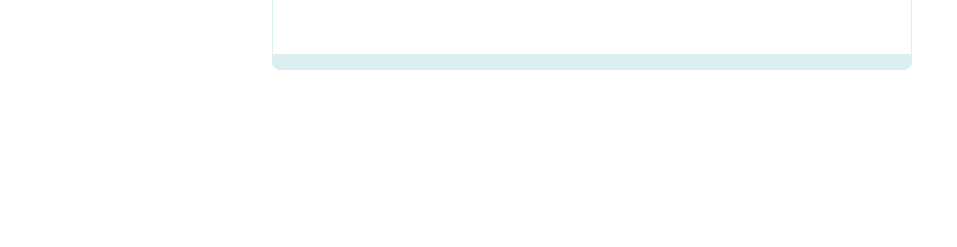
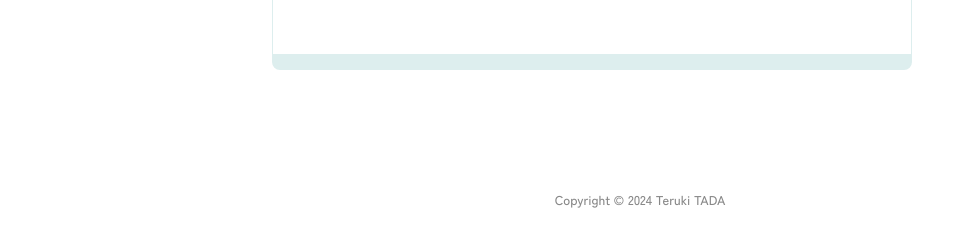
Before and after one commit to TadaTeruki/portfolio-svelte, a SvelteKit app: page /card in a window 1280 px wide. Shown: the part 529-776 px from the top of the page, without its empty margins (0-957 px from the left). Built offline with nearby package versions, Linux system fonts and the light colour scheme.

Commit message:
snapshot

```diff
--- a/src/routes/+layout.svelte
+++ b/src/routes/+layout.svelte
@@ -11,6 +11,10 @@
         <slot></slot>
     </div>
 </main>
+
+<footer>
+    Copyright © 2024 Teruki TADA
+</footer>
 
 <style>
     @import url("https://fonts.googleapis.com/css2?family=Zen+Kaku+Gothic+New:wght@500&display=swap");
@@ -34,4 +38,12 @@
     .content {
         padding-left: 2em;
     }
+
+    footer {
+        color: #888;
+        padding-top: 15vh;
+        padding-bottom: 5vh;
+        font-size: 0.8em;
+        text-align: center;
+    }
 </style>
```
